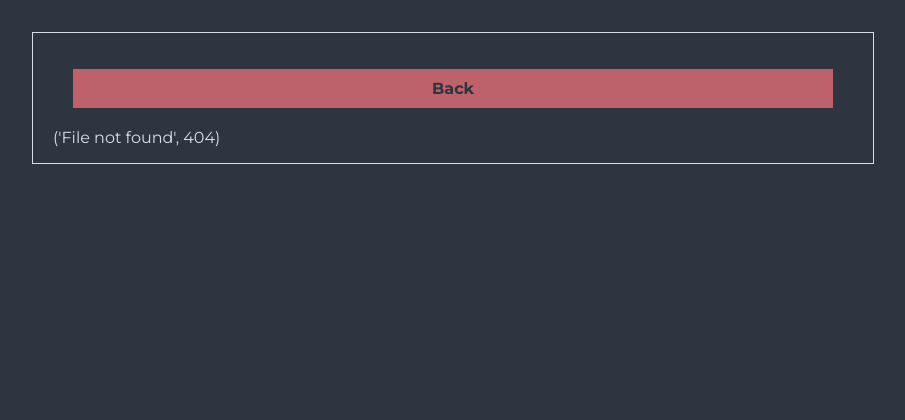
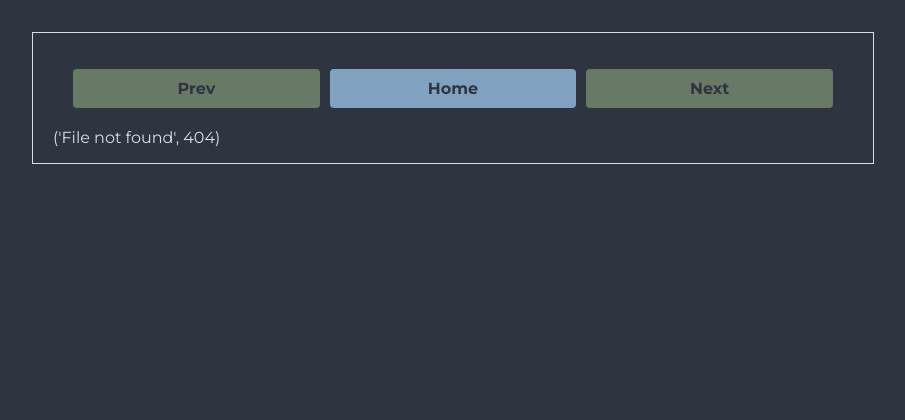
Before and after one commit to tonytech83/crossfit-wods, a Flask app: page /data/1 in a window 1280 px wide. Shown: the top 420 px of the page, without its empty margins (187-1092 px from the left). Run offline with Flask 3, Linux system fonts and the light colour scheme.

Commit message:
major changes: - Add Prev nad Next button to toggle between the data HTMLs - make data HTML in box and in the middle of the browser - Change the aria where data HTML can be clicked. Now is entire div element.
Minor changes:
- Change the the hame of go back button from Back to Home

```diff
--- a/app.py
+++ b/app.py
@@ -1,4 +1,5 @@
 import os
+
 from flask import Flask, render_template
 
 from utils.helpers import get_data_dir, prepare_file_content
@@ -23,7 +24,24 @@
     # Load the content of the requested file
     content = prepare_file_content(filename)
 
-    return render_template("data_template.html", filename=filename, content=content)
+    # Compute prev/next filenames in date order
+    data_files = get_data_dir()
+    names = [item["filename"] for item in data_files]
+    try:
+        idx = names.index(filename)
+    except ValueError:
+        idx = None
+
+    prev_file = names[idx - 1] if idx is not None and idx > 0 else None
+    next_file = names[idx + 1] if idx is not None and idx < len(names) - 1 else None
+
+    return render_template(
+        "data_template.html",
+        filename=filename,
+        content=content,
+        prev_file=prev_file,
+        next_file=next_file,
+    )
 
 
 if __name__ == "__main__":
--- a/static/styles.css
+++ b/static/styles.css
@@ -36,7 +36,7 @@
 }
 
 .wod-item p {
-  font-size: 1.2em;
+  font-size: 0.9em;
   font-weight: bold;
   margin: 8px;
   color: var(--white-color);
@@ -50,20 +50,35 @@
 
 .btn {
   display: flex;
-  justify-content: center;
+  justify-content: space-between; /* three buttons across */
   align-items: center;
+  gap: 10px;
   margin: 10px;
   padding: 10px;
 }
 
-.go-back {
+.home-btn,
+.nav-btn {
   flex: 1;
   text-align: center;
   padding: 10px 0;
-  background-color: var(--red-color);
   color: var(--black-color);
   font-weight: bold;
   text-decoration: none;
+  border-radius: 4px;
+}
+
+.home-btn {
+  background-color: var(--blue-color);
+}
+
+.nav-btn {
+  background-color: var(--green-color);
+}
+
+.nav-btn.disabled {
+  opacity: 0.5;
+  pointer-events: none;
 }
 
 .card {
--- a/templates/data_template.html
+++ b/templates/data_template.html
@@ -2,7 +2,23 @@
 
 <div class="card">
   <div class="btn">
-    <a class="go-back" href="/">Back</a>
+    {% if prev_file %}
+    <a class="nav-btn" href="{{ url_for('serve_data', filename=prev_file) }}"
+      >Prev</a
+    >
+    {% else %}
+    <span class="nav-btn disabled">Prev</span>
+    {% endif %}
+
+    <a class="home-btn" href="{{ url_for('index') }}">Home</a>
+
+    {% if next_file %}
+    <a class="nav-btn" href="{{ url_for('serve_data', filename=next_file) }}"
+      >Next</a
+    >
+    {% else %}
+    <span class="nav-btn disabled">Next</span>
+    {% endif %}
   </div>
 
   <div class="content">{{ content | safe }}</div>
```
Also changed, not shown: templates/index.html (+4 -4 lines).
